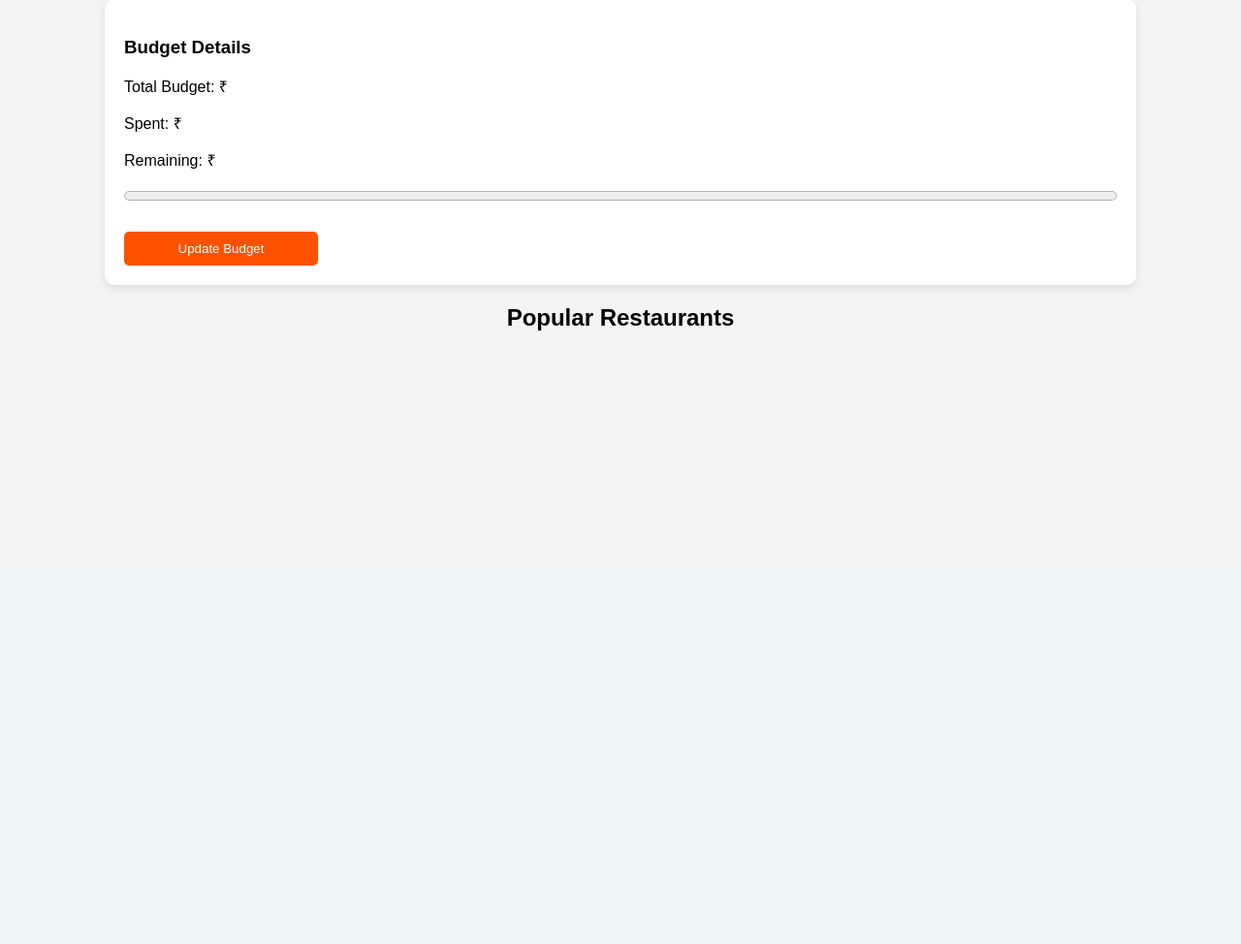
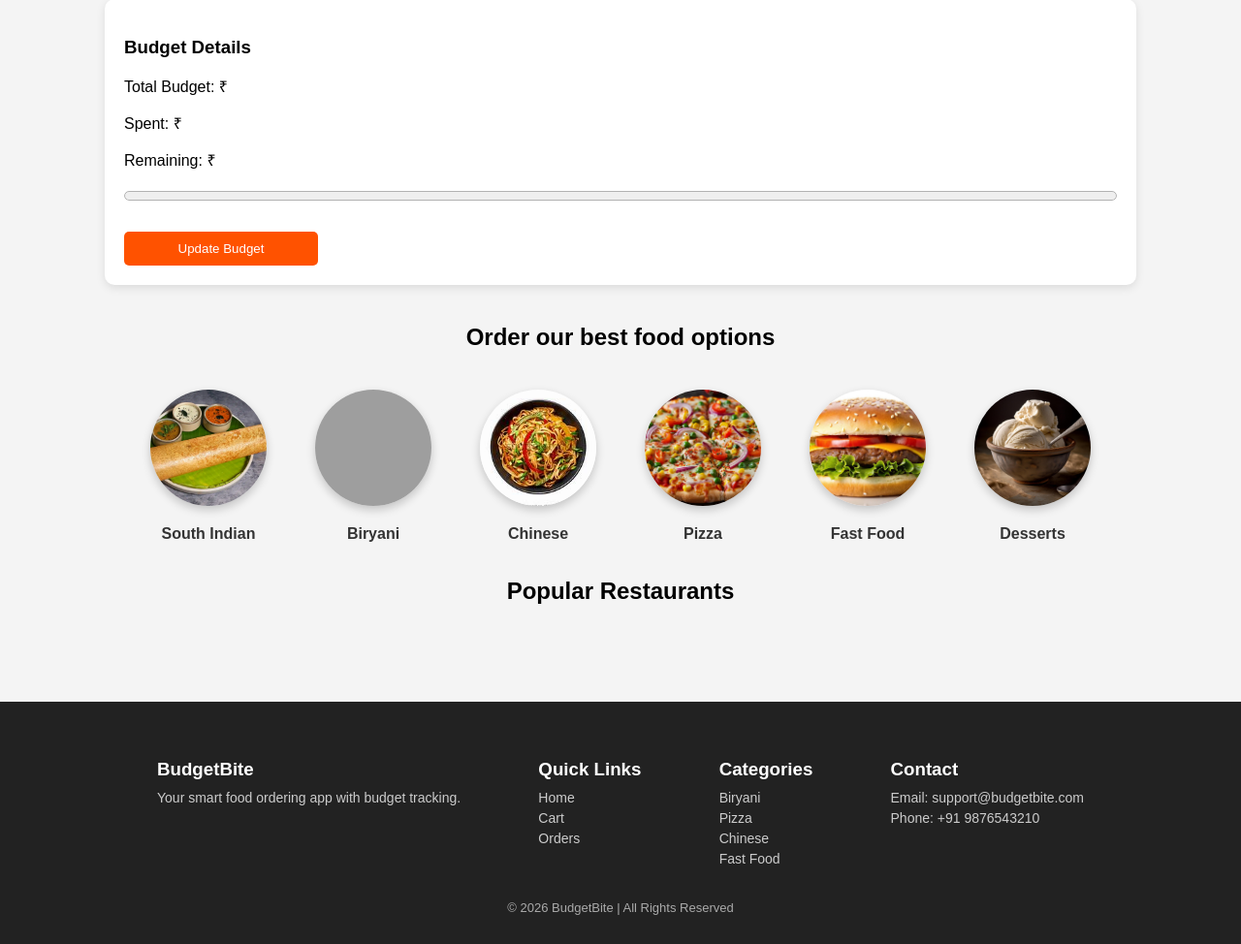
Before and after one commit to 10304divyashree-dotcom/BudgetBite, a Flask app: template templates/home.html in a window 1280 px wide. Shown: the part 217-1191 px from the top of the page at 97% size. Before the commit the page ends 558 px from the top, so only its background shows below. Run offline with Flask 3, Linux system fonts and the light colour scheme; the template is opened without the code that fills it, so the values that code supplies are empty; grey boxes are pictures that could not be loaded.

Commit message:
Update home.html

```diff
--- a/templates/home.html
+++ b/templates/home.html
@@ -136,6 +136,90 @@
 button:hover{
 background:#e64500;
 }
+/* CATEGORY SECTION */
+
+.category-section{
+text-align:center;
+margin-top:40px;
+}
+
+.category-container{
+display:flex;
+justify-content:center;
+gap:50px;
+flex-wrap:nowrap;
+margin-top:30px;
+}
+
+.category-item{
+text-align:center;
+}
+
+.category-item img{
+width:120px;
+height:120px;
+object-fit:cover;
+border-radius:50%;
+box-shadow:0 4px 10px rgba(0,0,0,0.2);
+transition:0.3s;
+}
+
+.category-item img:hover{
+transform:scale(1.1);
+}
+
+.category-item a{
+text-decoration:none;
+color:#333;
+font-weight:bold;
+display:block;
+margin-top:10px;
+}
+
+/* FOOTER */
+
+footer{
+background:#222;
+color:white;
+padding:30px;
+margin-top:40px;
+}
+
+.footer-container{
+display:flex;
+justify-content:space-between;
+flex-wrap:wrap;
+width:80%;
+margin:auto;
+}
+
+.footer-section{
+margin:10px;
+}
+
+.footer-section h3{
+margin-bottom:10px;
+}
+
+.footer-section p,
+.footer-section a{
+color:#ccc;
+font-size:14px;
+text-decoration:none;
+display:block;
+margin:5px 0;
+}
+
+.footer-section a:hover{
+color:white;
+}
+
+.footer-bottom{
+text-align:center;
+margin-top:20px;
+font-size:13px;
+color:#aaa;
+}
 
 </style>
 
@@ -200,7 +284,57 @@
 </a>
 </div>
 
+<div class="category-section">
 
+<h2>Order our best food options</h2>
+
+<div class="category-container">
+
+<div class="category-item">
+<a href="/category/south">
+<img src="{{ url_for('static', filename='images/dosa.jpg') }}">
+<p>South Indian</p>
+</a>
+</div>
+
+<div class="category-item">
+<a href="/category/biryani">
+<img src="{{ url_for('static', filename='images/chicken_biryani.jpg') }}">
+<p>Biryani</p>
+</a>
+</div>
+
+<div class="category-item">
+<a href="/category/chinese">
+<img src="{{ url_for('static', filename='images/noodles.jpg') }}">
+<p>Chinese</p>
+</a>
+</div>
+
+<div class="category-item">
+<a href="/category/pizza">
+<img src="{{ url_for('static', filename='images/pizza.jpg') }}">
+<p>Pizza</p>
+</a>
+</div>
+
+<div class="category-item">
+<a href="/category/fastfood">
+<img src="{{ url_for('static', filename='images/burger.jpg') }}">
+<p>Fast Food</p>
+</a>
+</div>
+
+<div class="category-item">
+<a href="/category/dessert">
+<img src="{{ url_for('static', filename='images/ice_cream.jpg') }}">
+<p>Desserts</p>
+</a>
+</div>
+
+</div>
+
+</div>
 <h2 style="text-align:center;">Popular Restaurants</h2>
 
 
@@ -234,6 +368,42 @@
 
 </div>
 
+<footer>
 
+<div class="footer-container">
+
+<div class="footer-section">
+<h3>BudgetBite</h3>
+<p>Your smart food ordering app with budget tracking.</p>
+</div>
+
+<div class="footer-section">
+<h3>Quick Links</h3>
+<a href="/home">Home</a>
+<a href="/cart">Cart</a>
+<a href="/orders">Orders</a>
+</div>
+
+<div class="footer-section">
+<h3>Categories</h3>
+<p>Biryani</p>
+<p>Pizza</p>
+<p>Chinese</p>
+<p>Fast Food</p>
+</div>
+
+<div class="footer-section">
+<h3>Contact</h3>
+<p>Email: support@budgetbite.com</p>
+<p>Phone: +91 9876543210</p>
+</div>
+
+</div>
+
+<div class="footer-bottom">
+© 2026 BudgetBite | All Rights Reserved
+</div>
+
+</footer>
 </body>
 </html>
```
